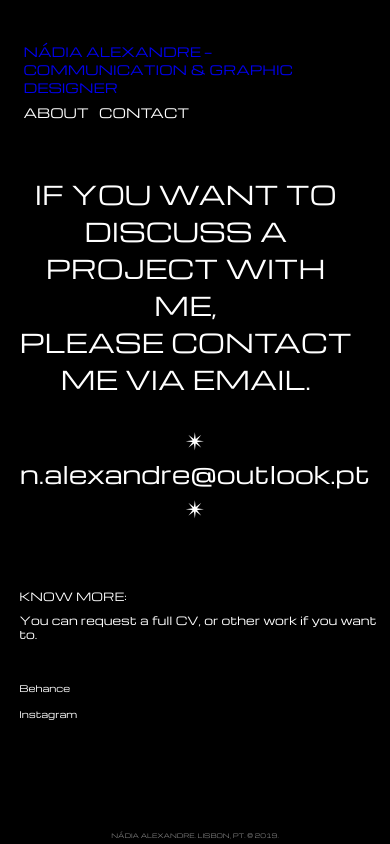
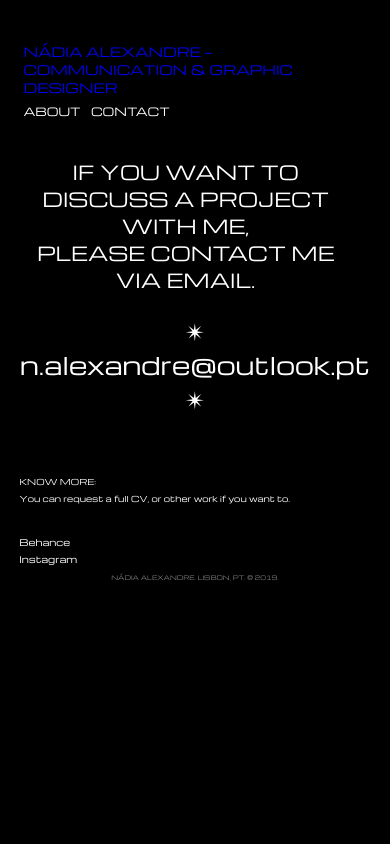
Before and after one commit to nsmalexandre/nsmalexandre.github.io, a plain HTML site: page contact.html in a window 390 px wide. Drawn offline with nearby package versions, Linux system fonts and the light colour scheme.

Commit message:
Update contact.css

```diff
--- a/contact.css
+++ b/contact.css
@@ -314,7 +314,7 @@ a.linkhome:link {
 }
 
 a.linkcont:link {
-  font-size: 0.8em;
+  font-size: 0.7em;
   text-align: left;
   text-decoration: none;
   display: inline-block;
@@ -324,7 +324,7 @@ a.linkcont:link {
 }
 
 a.linkabout:link {
-  font-size: 0.8em;
+  font-size: 0.7em;
   text-align: left;
   text-decoration: none;
   display: inline-block;
@@ -338,6 +338,7 @@ a.linkabout:link {
   text-align: center;
   width: 100%;
   padding-bottom: 1%;
+  position: relative;
   left: 0;
 }
 
@@ -352,7 +353,7 @@ a.linkabout:link {
 }
 
 p.text {
-  font-size: 1.6em;
+  font-size: 1.2em;
   text-align: center;
   float:left;
   padding-left: 3%;
@@ -360,7 +361,7 @@ p.text {
 }
 
 p.text1 {
-  font-size: 0.7em;
+  font-size: 0.5em;
   margin-left: 3%;
   text-align: left;
   line-height: 1.2em;
```
